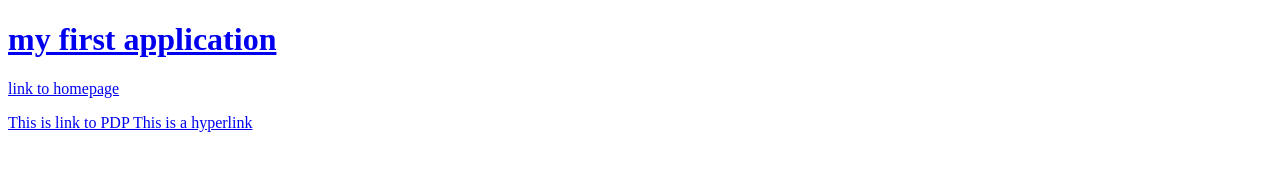
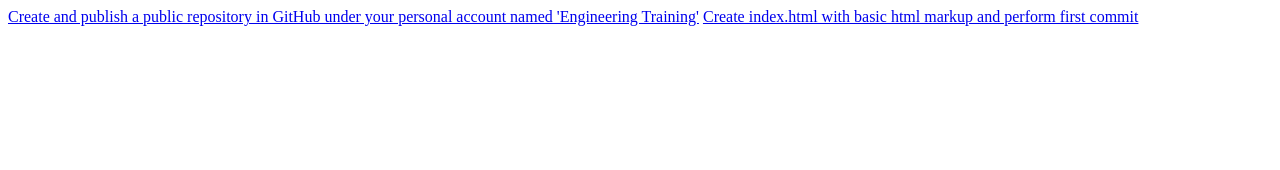
Before and after one commit to mamutjan0909/engineering-training1, a plain HTML site: page index.html in a window 1280 px wide. Drawn offline with Linux system fonts and the light colour scheme.

Commit message:
DIG-70804 anchor tags added

```diff
--- a/index.html
+++ b/index.html
@@ -7,8 +7,9 @@
     <title>Engineering-training</title>
 </head>
 <body>
-  <h1><a href=https://qa.totalwine.com/login> my first application</a></h1>
-  <a href="https://www.totalwine.com">link to homepage</a>
-  <p><a href="https://www.totalwine.com/wine/red-wine/cabernet-sauvignon/ed-edmundo-cabernet-sauvignon/p/213639750">This is link to PDP This is a hyperlink</a></p>
+  <a href="https://totalwine.atlassian.net/browse/DIG-70749">Create and publish a public repository in GitHub under
+    your personal account named 'Engineering Training'</a>
+<a href="https://totalwine.atlassian.net/browse/DIG-70771">Create index.html with basic html markup and perform
+    first commit</a>
 </body>
 </html>
```
